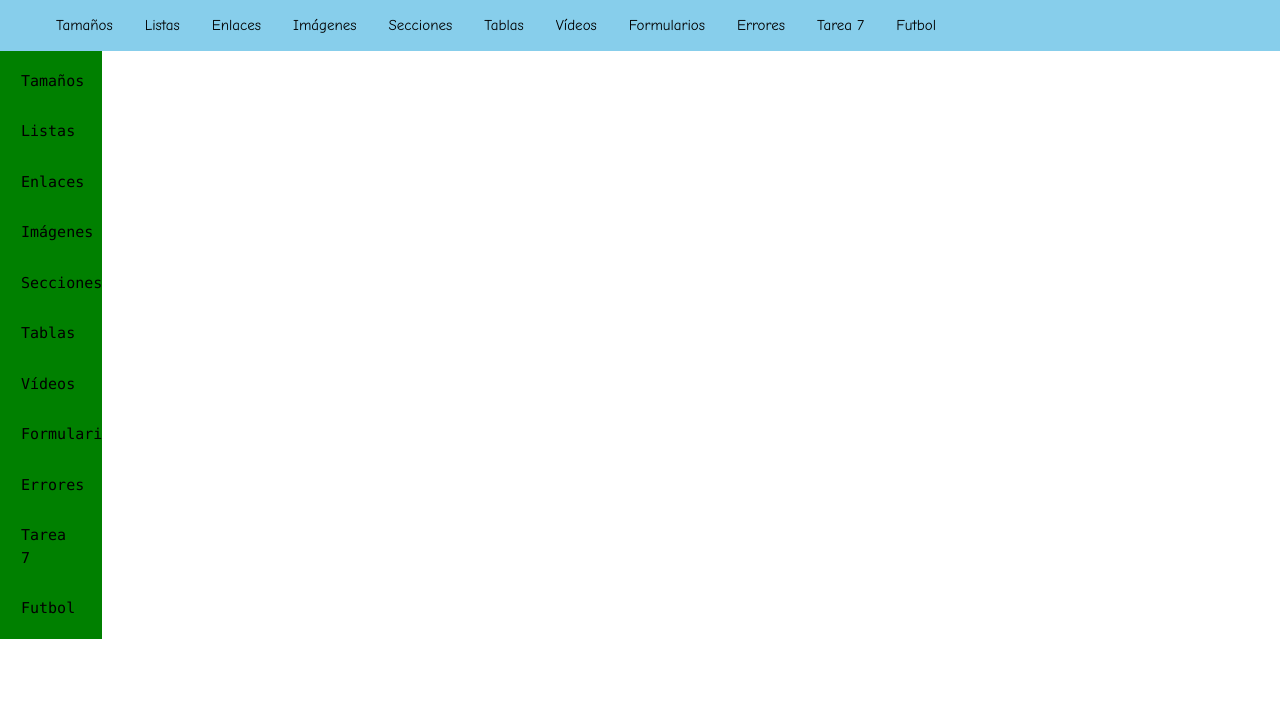
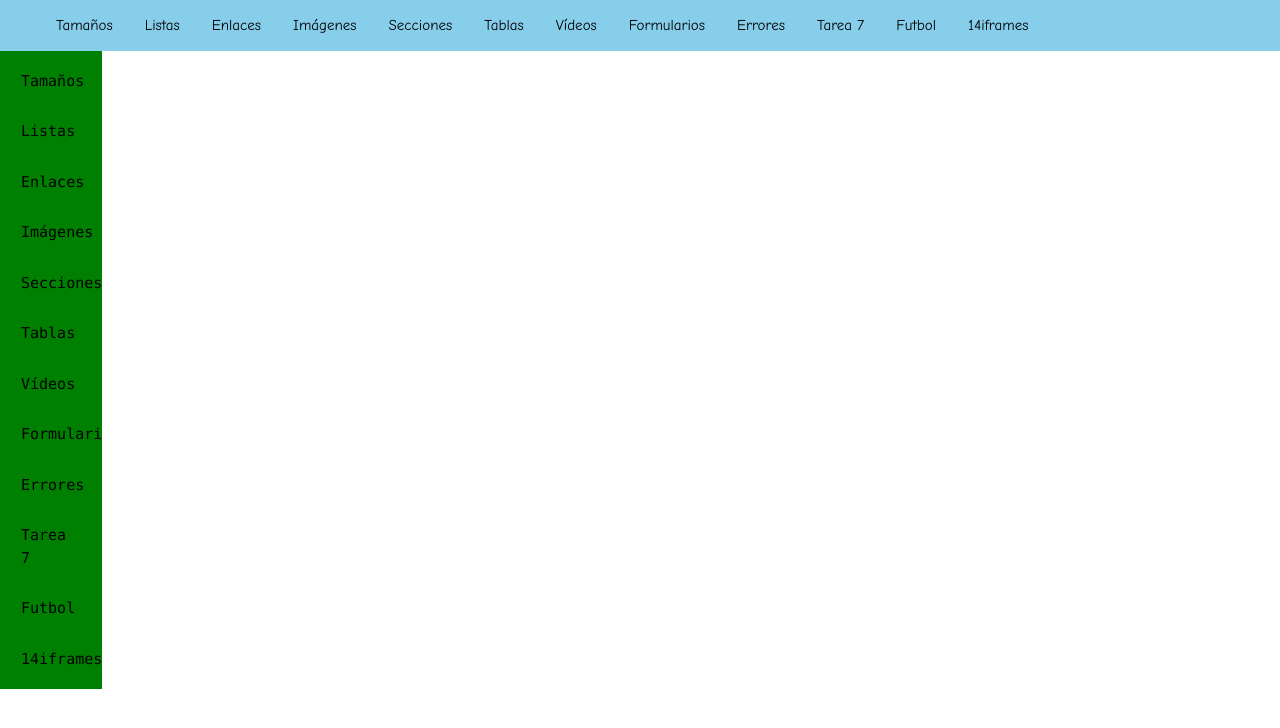
Before and after one commit to 1DAW-alejandgut302/alejandgut302.github.io, a plain HTML site: page index.html in a window 1280 px wide. Drawn offline with nearby package versions, Linux system fonts and the light colour scheme.

Commit message:
index actualizado

```diff
--- a/index.html
+++ b/index.html
@@ -22,6 +22,7 @@
             <li><a href="errores.html">Errores</a></li>
             <li><a href="9html5.html">Tarea 7</a></li>
             <li><a href="futbol.html">Futbol</a></li>
+            <li><a href="14iframes.html">14iframes</a></li>
         </ol>
         <ol id="vertical">
             <li><a href="1tamaños.html">Tamaños</a></li>
@@ -35,6 +36,7 @@
             <li><a href="errores.html">Errores</a></li>
             <li><a href="9html5.html">Tarea 7</a></li>
             <li><a href="futbol.html">Futbol</a></li>
+            <li><a href="14iframes.html">14iframes</a></li>
         </ol>
     </body>
 </html>
```
